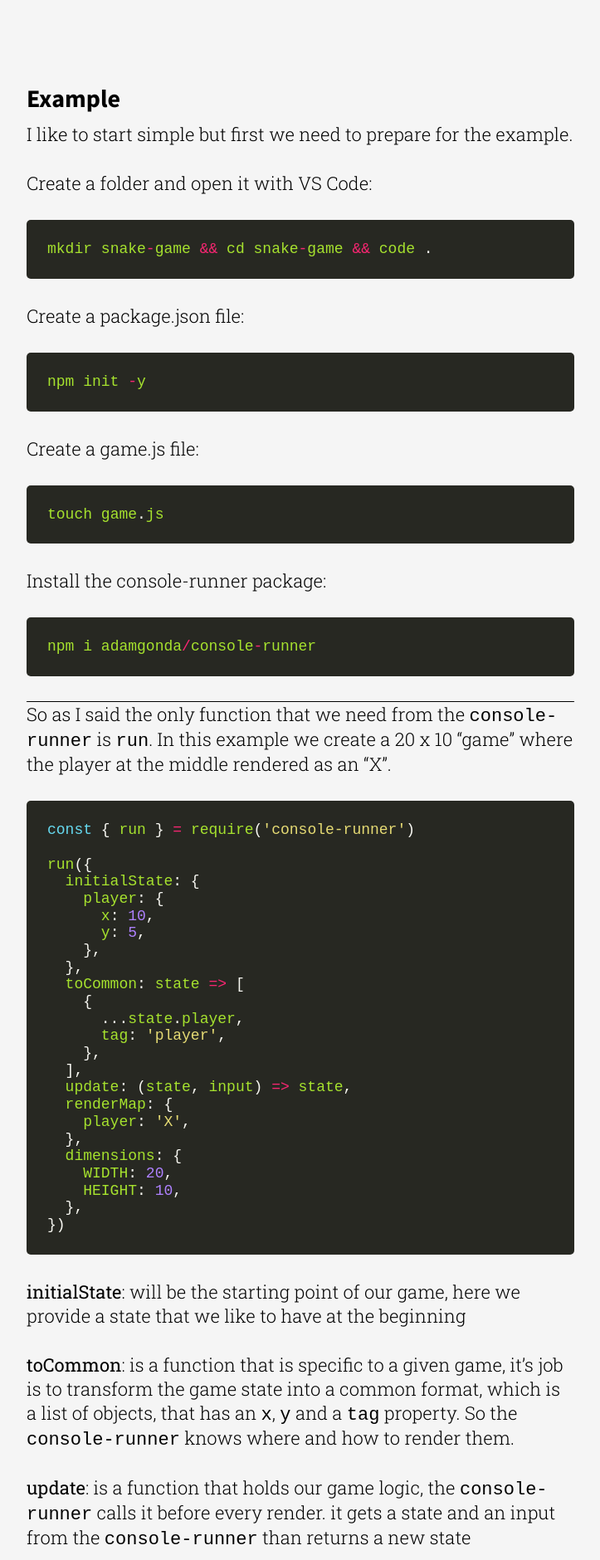
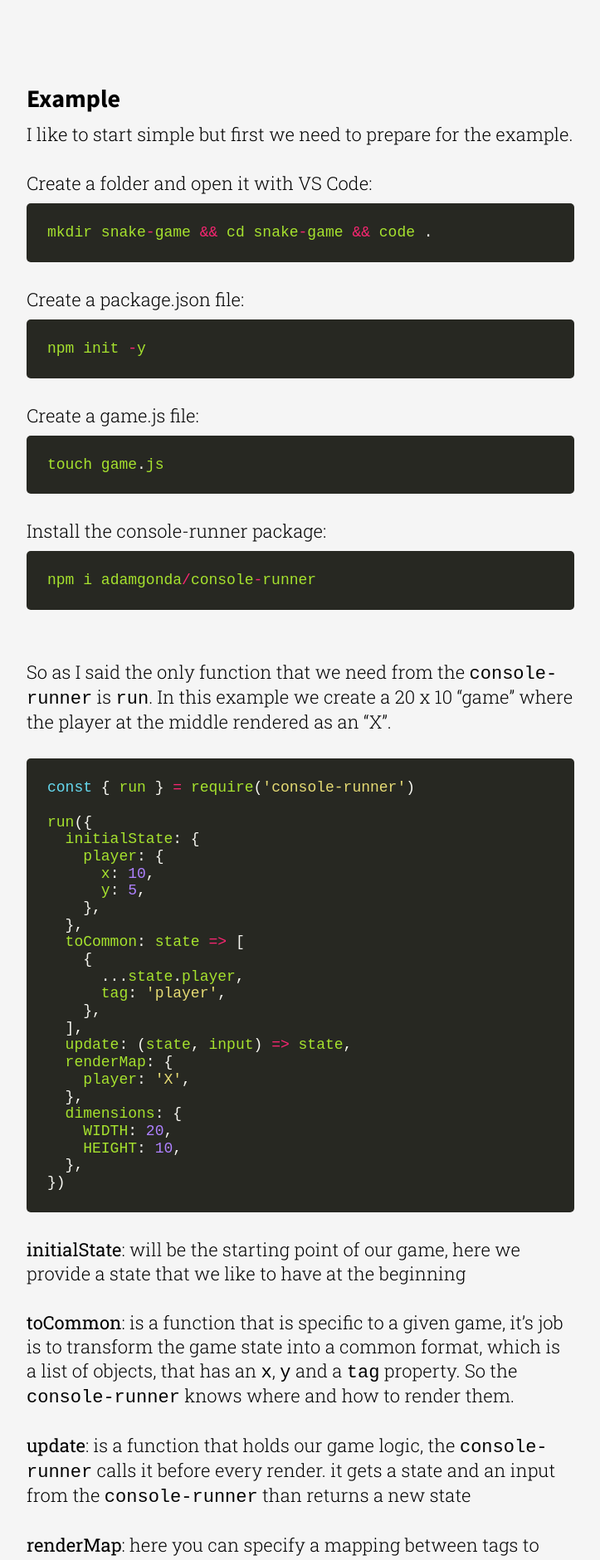
Before and after one commit to AdamGonda/adamgonda.com, a Jekyll site: the page built from _posts/2020-10-20-Snake-part-1.md, in a window 1280 px wide. Shown: the part 1802-3682 px from the top of the page at 83% size, without its empty margins (278-1001 px from the left). Built offline with Jekyll 4.4.1, drawn with Linux system fonts in a browser that asks for light colours.

Commit message:
update style

```diff
--- a/assets/css/main.css
+++ b/assets/css/main.css
@@ -239,6 +239,15 @@ footer a {
   border-radius: 5px;
   overflow: scroll;
 }
+.post main hr {
+  display: block;
+  overflow: visible;
+  height: 30px;
+  border: 0;
+}
+.post main .pre-code {
+  margin-bottom: 10px;
+}
 .post main .highlighter-rouge,
 .post main ul {
   margin-bottom: 30px;
```
Also changed, not shown: sass/post.sass (+9 -0 lines), 1 other file.
